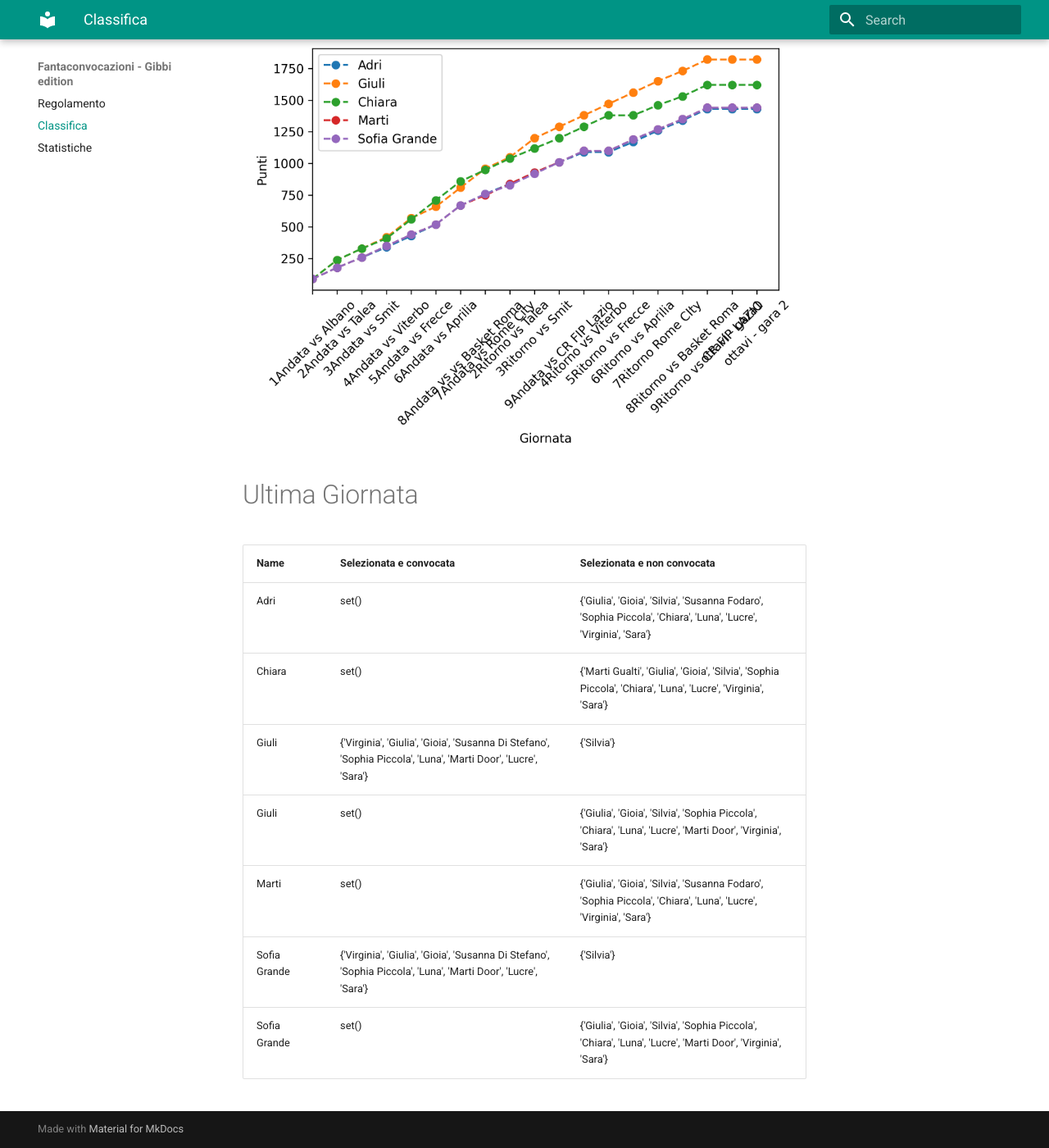
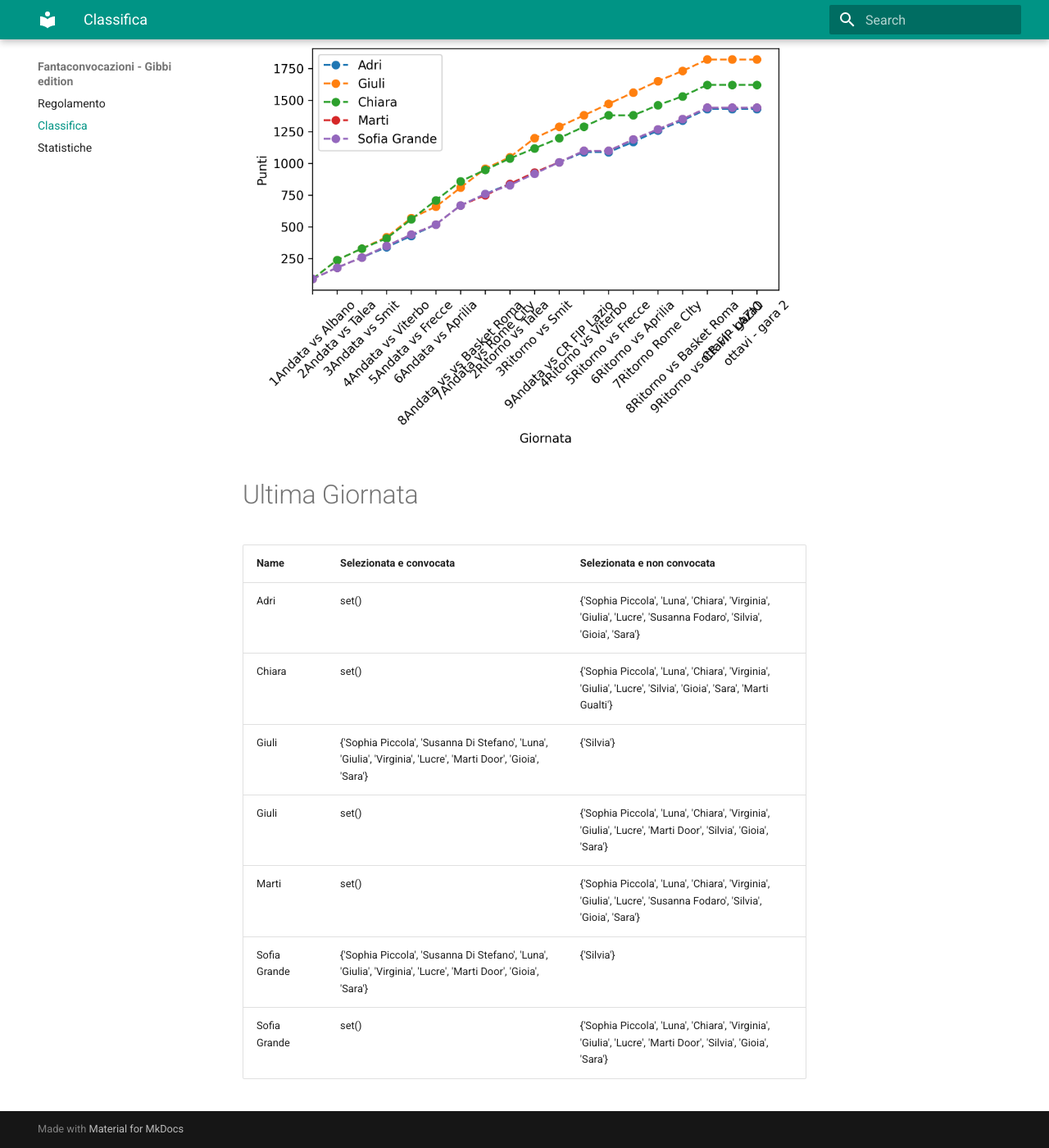
Before and after one commit to martinig94/fantagibbi, an MkDocs documentation site: the page built from docs/Classifica.md, in a window 1280 px wide and 1400 px high, scrolled down 565 px. Shown: the whole window at 82% size. Built offline with MkDocs 1.6.1 and Material for MkDocs 9.7.7, drawn with Linux system fonts in a browser that asks for light colours.

Commit message:
Auto-update from main.py

```diff
--- a/docs/Classifica.md
+++ b/docs/Classifica.md
@@ -18,11 +18,11 @@
 <!-- START_TABLE CORRECT -->
 | Name         | Selezionata e convocata                                                                                        | Selezionata e non convocata                                                                                      |
 |:-------------|:---------------------------------------------------------------------------------------------------------------|:-----------------------------------------------------------------------------------------------------------------|
-| Adri         | set()                                                                                                          | {'Giulia', 'Gioia', 'Silvia', 'Susanna Fodaro', 'Sophia Piccola', 'Chiara', 'Luna', 'Lucre', 'Virginia', 'Sara'} |
-| Chiara       | set()                                                                                                          | {'Marti Gualti', 'Giulia', 'Gioia', 'Silvia', 'Sophia Piccola', 'Chiara', 'Luna', 'Lucre', 'Virginia', 'Sara'}   |
-| Giuli        | {'Virginia', 'Giulia', 'Gioia', 'Susanna Di Stefano', 'Sophia Piccola', 'Luna', 'Marti Door', 'Lucre', 'Sara'} | {'Silvia'}                                                                                                       |
-| Giuli        | set()                                                                                                          | {'Giulia', 'Gioia', 'Silvia', 'Sophia Piccola', 'Chiara', 'Luna', 'Lucre', 'Marti Door', 'Virginia', 'Sara'}     |
-| Marti        | set()                                                                                                          | {'Giulia', 'Gioia', 'Silvia', 'Susanna Fodaro', 'Sophia Piccola', 'Chiara', 'Luna', 'Lucre', 'Virginia', 'Sara'} |
-| Sofia Grande | {'Virginia', 'Giulia', 'Gioia', 'Susanna Di Stefano', 'Sophia Piccola', 'Luna', 'Marti Door', 'Lucre', 'Sara'} | {'Silvia'}                                                                                                       |
-| Sofia Grande | set()                                                                                                          | {'Giulia', 'Gioia', 'Silvia', 'Sophia Piccola', 'Chiara', 'Luna', 'Lucre', 'Marti Door', 'Virginia', 'Sara'}     |
+| Adri         | set()                                                                                                          | {'Sophia Piccola', 'Luna', 'Chiara', 'Virginia', 'Giulia', 'Lucre', 'Susanna Fodaro', 'Silvia', 'Gioia', 'Sara'} |
+| Chiara       | set()                                                                                                          | {'Sophia Piccola', 'Luna', 'Chiara', 'Virginia', 'Giulia', 'Lucre', 'Silvia', 'Gioia', 'Sara', 'Marti Gualti'}   |
+| Giuli        | {'Sophia Piccola', 'Susanna Di Stefano', 'Luna', 'Giulia', 'Virginia', 'Lucre', 'Marti Door', 'Gioia', 'Sara'} | {'Silvia'}                                                                                                       |
+| Giuli        | set()                                                                                                          | {'Sophia Piccola', 'Luna', 'Chiara', 'Virginia', 'Giulia', 'Lucre', 'Marti Door', 'Silvia', 'Gioia', 'Sara'}     |
+| Marti        | set()                                                                                                          | {'Sophia Piccola', 'Luna', 'Chiara', 'Virginia', 'Giulia', 'Lucre', 'Susanna Fodaro', 'Silvia', 'Gioia', 'Sara'} |
+| Sofia Grande | {'Sophia Piccola', 'Susanna Di Stefano', 'Luna', 'Giulia', 'Virginia', 'Lucre', 'Marti Door', 'Gioia', 'Sara'} | {'Silvia'}                                                                                                       |
+| Sofia Grande | set()                                                                                                          | {'Sophia Piccola', 'Luna', 'Chiara', 'Virginia', 'Giulia', 'Lucre', 'Marti Door', 'Silvia', 'Gioia', 'Sara'}     |
 <!-- END_TABLE CORRECT -->
```
